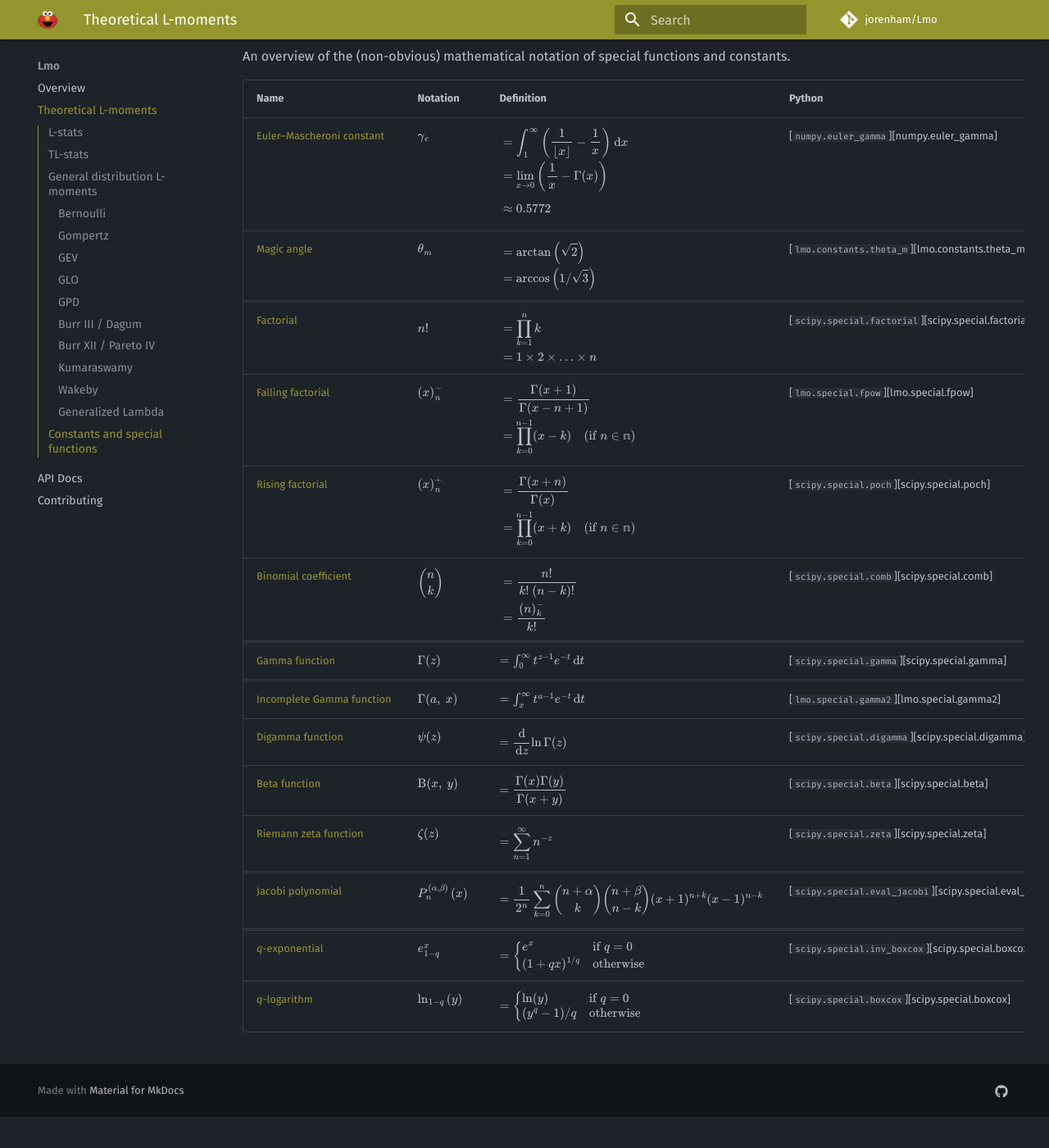
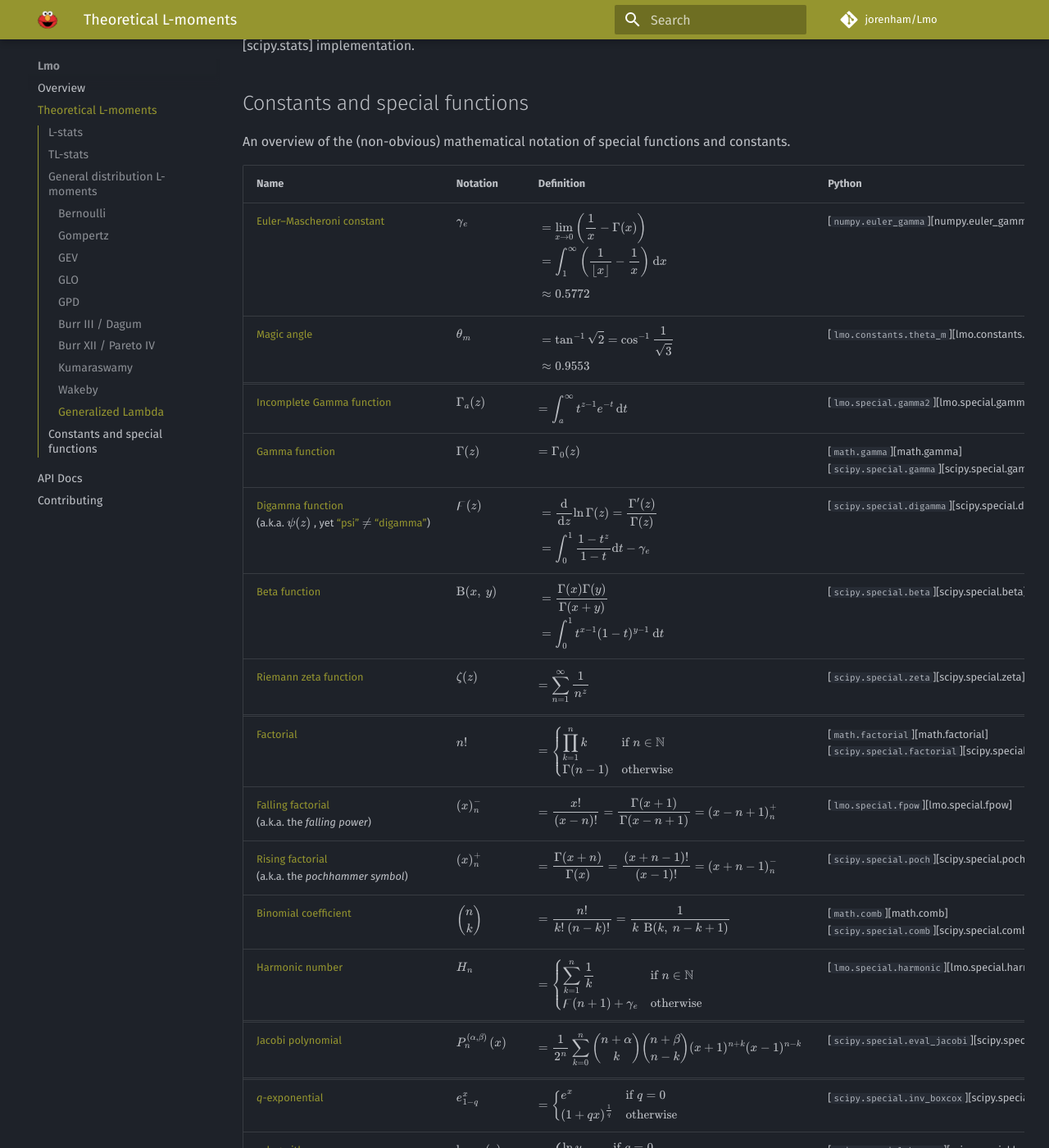
Before and after one commit to jorenham/Lmo, an MkDocs documentation site: the page built from docs/distributions.md, in a window 1280 px wide and 1400 px high, scrolled down 9907 px. Shown: the whole window at 82% size. Built offline with MkDocs 1.6.1 and Material for MkDocs 9.7.7, drawn with Linux system fonts in a browser that asks for light colours; comment, search, counter and statistics services are not loaded; before the commit the page ends 11269 px from its top, so only the background shows below that; some of the changed text lies outside the part shown.

Commit message:
documented wakeby's L-moments for all cases ... and general improvements to the constants / special function table

```diff
--- a/docs/distributions.md
+++ b/docs/distributions.md
@@ -742,7 +742,7 @@
             \binom{r + k - 2}{r + t - 1}
             \binom{r + s + t}{k}
             e^{\alpha k} \
-            \Gamma(0,\ \alpha k)
+            \Gamma_{\alpha k}(0)
     \label{eq:lr_gompertz}
     \end{equation}
 \]
@@ -825,7 +825,7 @@
     \begin{equation}
         \tlmoment{s, t}{r} = \begin{cases}
             \displaystyle
-                \psi(s + 1) - \psi(t + 1)
+                \digamma(s + 1) - \digamma(t + 1)
             & \text{if } \alpha = 0 \wedge r = 1 \\
             \displaystyle
                 \frac{(-1)^r}{r} \B(r - 1,\ s + 1)
@@ -844,7 +844,7 @@
     \end{equation}
 \]
 
-Where \( \psi(z) \) is the [digamma function](#def-digamma).
+Where \( \digamma(z) \) is the [digamma function](#def-digamma).
 
 The corresponding `scipy.stats` implementation is
 [`kappa4`][scipy.stats.kappa4], with `h = -1` and `k` set to \( \alpha \);
@@ -1075,11 +1075,17 @@
 \[
 x \in \begin{cases}
     \displaystyle
-    \big[0,\ \infty\big)
-        & \text{if }  \delta \ge 0 \text{ and } \phi < 1  \\
+    \left[0,\ \frac{\phi}{\beta} - \frac{1 - \phi}{\delta} \right]
+        & \text{if } \delta < 0 \vee (
+            \phi = 1 \wedge
+            \beta \, \delta \neq 0
+        ) \\
     \displaystyle
-    \left[0,\ \frac{\phi}{\beta} - \frac{1 - \phi}{\delta} \right]
-        & \text{if } \delta < 0 \text{ or } \phi = 1 \\
+    \big[0,\ \infty\big]
+        & \text{if }  \beta = 0 \vee (
+            \phi < 1 \wedge
+            \delta \ge 0
+        )
 \end{cases}
 \]
 
@@ -1097,29 +1103,49 @@
     - \frac{1 - \phi}{\delta} (1 - (1 - F)^{-\delta})
 \]
 
-Lmo figured out that all of Wakeby's (trimmed) L-moments can be expressed as
+Lmo figured out that when \( \delta < t + 1 \), all of Wakeby's (trimmed)
+L-moments can be expressed as
 
 \[
-\begin{equation}
+\begin{align}
+    \tlmoment{s,t}{1}
+    &= \phi \left(
+    \begin{cases}
+        \displaystyle H_{s + t + 1} - H_t
+            & \text{if } \beta = 0 \\
+        \displaystyle \frac{1}{\beta} - \frac
+            {\rfact{t + 1}{s + 1}}
+            {\beta \ \rfact{t + 1 + \beta }{s + 1}}
+            & \text{if } \beta \neq 0
+    \end{cases}
+    \right)
+    + (1 - \phi) \left(
+    \begin{cases}
+        \displaystyle H_{s + t + 1} - H_t
+            & \text{if } \delta = 0 \\
+        \displaystyle \frac
+            {\rfact{t + 1}{s + 1}}
+            {\delta \rfact{t + 1 - \delta}{s + 1}}
+        - \frac{1}{\delta}
+            & \text{if } \delta \neq 0
+    \end{cases}
+    \right) \\
     \tlmoment{s,t}{r}
-        = -\frac{\rfact{r + t}{s + 1}}{r} \left[
-            \phi \frac
-                {\rfact{1 - \beta}{r - 2}}
-                {\rfact{1 + \beta + t}{r + s}}
-            + (1 - \phi) \frac
-                {\rfact{1 + \delta}{r - 2}}
-                {\rfact{1 - \delta + t}{r + s}}
-        \right]
-        - \underbrace{
-            \ffact{1}{r} \left(
-                \frac{\phi}{\beta} - \frac{1 - \phi}{\delta}
-            \right)
-        }_{\text{will be } 0 \text{ if } r>1}
-\end{equation}
+    &= \frac{\rfact{r + t}{s + 1}}{r} \left(
+        \phi \frac
+            {\rfact{1 - \beta}{r - 2}}
+            { \rfact{1 + \beta + t}{r + s}}
+        + (1 - \phi) \frac
+            {\rfact{1 + \delta}{r - 2}}
+            {\rfact{1 - \delta + t}{r + s}}
+    \right) \quad \text{for } r > 1
+\end{align}
 \]
 
-The Wakeby distribution is implemented in
-[`lmo.distributions.wakeby`][lmo.distributions.wakeby].
+where \( H_n \) is a [harmonic number](#def-harmonic).
+
+See [`lmo.distributions.wakeby`][lmo.distributions.wakeby] for the
+implementation.
 
 !!! info "Special cases"
 
@@ -1144,7 +1170,7 @@
     variant that is generally used, after scaling by \( \sigma \) and shifting
     by \( \xi \). The shape parameters \( \beta \) and \( \delta \) are
     (intentionally) equivalent, the scale parameters are related by
-    ( \alpha \equiv \sigma \phi \) and \( gamma \equiv \sigma (1 - \phi) \),
+    \( \alpha \equiv \sigma \phi \) and \( gamma \equiv \sigma (1 - \phi) \),
     and the location parameter is precisely \( \xi \).
 
     Conversely, Lmo's "standard" Wakeby distribution can by obtained from
@@ -1216,12 +1242,12 @@
         <td>
             $$
             \begin{align\*}
+                &= \lim_{x \to 0} \left( \frac 1 x - \Gamma(x) \right) \\\\
                 &= \int_1^\infty
                     \left(
                         \frac{1}{\lfloor x \rfloor} - \frac 1 x
                     \right) \
                     \mathrm{d} x \\\\
-                &= \lim_{x \to 0} \left( \frac 1 x - \Gamma(x) \right) \\\\
                 &\approx 0.5772 \vphantom{\frac 1 1}
             \end{align\*}
             $$
@@ -1236,12 +1262,83 @@
         <td>
             $$
             \begin{align\*}
-                &= \arctan \left( \sqrt 2 \right) \\\\
-                &= \arccos \left( 1 / \sqrt 3 \right)
+                &= \tan^{-1} \sqrt 2 = \cos^{-1} \frac{1}{\sqrt 3} \\\\
+                &\approx 0.9553
             \end{align\*}
             $$
         </td>
         <td>[`lmo.constants.theta_m`][lmo.constants.theta_m]</td>
+    </tr>
+    <tr id="def-gammainc" class="row-double-top">
+        <td>
+            [Incomplete Gamma function
+            ](https://wikipedia.org/wiki/Incomplete_gamma_function)
+        </td>
+        <td>\( \Gamma_a(z) \)</td>
+        <td>
+            $$
+            = \int_a^\infty t^{z - 1} e^{-t} \, \mathrm{d} t
+            $$
+        </td>
+        <td>[`lmo.special.gamma2`][lmo.special.gamma2]</td>
+    </tr>
+    <tr id="def-gamma">
+        <td>
+            [Gamma function](https://wikipedia.org/wiki/Gamma_function)
+        </td>
+        <td>\( \Gamma(z) \)</td>
+        <td>\( = \Gamma_0(z) \)</td>
+        <td>
+            [`math.gamma`][math.gamma]<br>
+            [`scipy.special.gamma`][scipy.special.gamma]
+        </td>
+    </tr>
+    <tr id="def-digamma">
+        <td>
+            [Digamma function](https://wikipedia.org/wiki/Digamma_function)<br>
+            (a.k.a. \( \psi(z) \ \), yet
+            ["psi"](https://en.wikipedia.org/wiki/Psi_(Greek)) \( \neq \)
+            ["digamma"](https://wikipedia.org/wiki/Digamma))
+        </td>
+        <td>\( \digamma(z) \)</td>
+        <td>
+            $$
+            \begin{align\*}
+            &= \frac{\mathrm{d}}{\mathrm{d}z} \ln \Gamma(z)
+                = \frac{\Gamma'(z)}{\Gamma(z)} \\\\
+            &= \int_0^1 \frac{1 - t^z}{1 - t} \mathrm{d} t - \gamma_e
+            \end{align\*}
+            $$
+        </td>
+        <td>[`scipy.special.digamma`][scipy.special.digamma]</td>
+    </tr>
+    <tr id="def-beta">
+        <td>
+            [Beta function](https://wikipedia.org/wiki/Beta_function)
+        </td>
+        <td>\( \B(x,\ y) \)</td>
+        <td>
+            $$
+            \begin{align\*}
+            &= \frac{\Gamma(x) \Gamma(y)}{\Gamma(x + y)} \\\\
+            &= \int_0^1 t^{x - 1} (1 - t)^{y - 1} \ \mathrm{d} t
+            \end{align\*}
+            $$
+        </td>
+        <td>[`scipy.special.beta`][scipy.special.beta]</td>
+    </tr>
+    <tr id="def-zeta">
+        <td>
+            [Riemann zeta function
+            ](https://wikipedia.org/wiki/Riemann_zeta_function)
+        </td>
+        <td>\( \zeta(z) \)</td>
+        <td>
+            $$
+            = \sum_{n = 1}^{\infty} \frac{1}{n^z}
+            $$
+        </td>
+        <td>[`scipy.special.zeta`][scipy.special.zeta]</td>
     </tr>
     <tr id="def-factorial" class="row-double-top">
         <td>
@@ -1250,27 +1347,31 @@
         <td>$$ n! \vphantom{\prod_{k=1}^n k} $$</td>
         <td>
             $$
-            \begin{align\*}
-                &= \prod_{k=1}^n k \\\\
-                &= 1 \times 2 \times \ldots \times n
-            \end{align\*}
+            = \begin{cases}
+                \displaystyle \prod_{k=1}^n k
+                    & \text{if } n \in \mathbb{N} \\\\
+                \displaystyle \Gamma(n - 1)
+                    & \text{otherwise}
+            \end{cases}
             $$
         </td>
-        <td>[`scipy.special.factorial`][scipy.special.factorial]</td>
+        <td>
+            [`math.factorial`][math.factorial]<br>
+            [`scipy.special.factorial`][scipy.special.factorial]
+        </td>
     </tr>
     <tr id="def-falling">
         <td>
             [Falling factorial
-            ](https://wikipedia.org/wiki/Falling_and_rising_factorials)
+            ](https://wikipedia.org/wiki/Falling_and_rising_factorials)<br>
+            (a.k.a. the *falling power*)
         </td>
         <td>\( \ffact{x}{n} \)</td>
         <td>
             $$
-            \begin{align\*}
-                &= \frac{\Gamma(x + 1)}{\Gamma(x - n + 1)} \\\\
-                &= \prod_{k=0}^{n-1} (x - k)
-                    \quad (\text{if } n \in \mathbb{n})
-            \end{align\*}
+                = \frac{x!}{(x - n)!}
+                = \frac{\Gamma(x + 1)}{\Gamma(x - n + 1)}
+                = \rfact{x - n + 1}{n}
             $$
         </td>
         <td>[`lmo.special.fpow`][lmo.special.fpow]</td>
@@ -1278,16 +1379,15 @@
     <tr id="def-rising">
         <td>
             [Rising factorial
-            ](https://wikipedia.org/wiki/Falling_and_rising_factorials)
+            ](https://wikipedia.org/wiki/Falling_and_rising_factorials) <br>
+            (a.k.a. the *pochhammer symbol*)
         </td>
         <td>\( \rfact{x}{n} \)</td>
         <td>
             $$
-            \begin{align\*}
-                &= \frac{\Gamma(x + n)}{\Gamma(x)} \\\\
-                &= \prod_{k=0}^{n-1} (x + k)
-                    \quad (\text{if } n \in \mathbb{n})
-            \end{align\*}
+                = \frac{\Gamma(x + n)}{\Gamma(x)}
+                = \frac{(x + n - 1)!}{(x - 1)!}
+                = \ffact{x + n - 1}{n}
             $$
         </td>
         <td>[`scipy.special.poch`][scipy.special.poch]</td>
@@ -1300,63 +1400,32 @@
         <td>$$ \binom n k $$</td>
         <td>
             $$
-            \begin{align\*}
-                &= \frac{n!}{k! \ (n - k)!} \\\\
-                &= \frac{\ffact{n}{k}}{k!}
-            \end{align\*}
+                = \frac{n!}{k! \ (n - k)!}
+                = \frac{1}{k \ \B(k,\ n - k + 1)}
             $$
         </td>
-        <td>[`scipy.special.comb`][scipy.special.comb]</td>
+        <td>
+            [`math.comb`][math.comb]<br>
+            [`scipy.special.comb`][scipy.special.comb]
+        </td>
     </tr>
-    <tr id="def-gamma" class="row-double-top">
+    <tr id="def-harmonic">
         <td>
-            [Gamma function](https://wikipedia.org/wiki/Gamma_function)
+            [Harmonic number
+            ](https://wikipedia.org/wiki/Harmonic_number)
         </td>
-        <td>\( \Gamma(z) \)</td>
-        <td>\( = \int_0^\infty t^{z-1} e^{-t} \, \mathrm{d} t \)</td>
-        <td>[`scipy.special.gamma`][scipy.special.gamma]</td>
-    </tr>
-    <tr id="def-gammainc" class="row-double-top">
-        <td>
-            [Incomplete Gamma function
-            ](https://wikipedia.org/wiki/Incomplete_gamma_function)
-        </td>
-        <td>\( \Gamma(a,\ x) \)</td>
-        <td>\( = \int_x^\infty t^{a - 1} e^{-t} \, \mathrm{d} t \)</td>
-        <td>[`lmo.special.gamma2`][lmo.special.gamma2]</td>
-    </tr>
-    <tr id="def-digamma">
-        <td>
-            [Digamma function](https://wikipedia.org/wiki/Digamma_function)
-        </td>
-        <td>\( \psi(z) \)</td>
+        <td>\( H_n \)</td>
         <td>
             $$
-            = \frac{\mathrm{d}}{\mathrm{d}z} \ln \Gamma(z)
+            = \begin{cases}
+                \displaystyle \sum_{k=1}^n \frac{1}{k}
+                    & \text{if } n \in \mathbb{N} \\\\
+                \displaystyle \digamma(n + 1) + \gamma_e
+                    & \text{otherwise}
+            \end{cases}
             $$
         </td>
-        <td>[`scipy.special.digamma`][scipy.special.digamma]</td>
-    </tr>
-    <tr id="def-beta">
-        <td>
-            [Beta function](https://wikipedia.org/wiki/Beta_function)
-        </td>
-        <td>\( \B(x,\ y) \)</td>
-        <td>
-            $$
-            = \frac{\Gamma(x) \Gamma(y)}{\Gamma(x + y)}
-            $$
-        </td>
-        <td>[`scipy.special.beta`][scipy.special.beta]</td>
-    </tr>
-    <tr id="def-zeta">
-        <td>
-            [Riemann zeta function
-            ](https://wikipedia.org/wiki/Riemann_zeta_function)
-        </td>
-        <td>\( \zeta(z) \)</td>
-        <td>$$ = \sum_{n = 1}^{\infty} n^{-z} $$</td>
-        <td>[`scipy.special.zeta`][scipy.special.zeta]</td>
+        <td>[`lmo.special.harmonic`][lmo.special.harmonic]</td>
     </tr>
     <tr id="def-jacobi" class="row-double-top">
         <td>
@@ -1384,7 +1453,7 @@
             = \begin{cases}
                 \displaystyle e^x
                     & \text{if } q = 0 \\\\
-                \displaystyle (1 + q x)^{1 / q}
+                \displaystyle (1 + q x)^{\frac{1}{q}}
                     & \text{otherwise}
             \end{cases}
             $$
@@ -1393,15 +1462,17 @@
     </tr>
     <tr id="def-qlog">
         <td>
-            [*q*-logarithm](https://wikipedia.org/wiki/Tsallis_statistics)
+            [*q*-logarithm](https://wikipedia.org/wiki/Tsallis_statistics)<br>
+            (a.k.a. the
+            [Box-Cox transform](https://wikipedia.org/wiki/Power_transform))
         </td>
         <td>\( \qlog{1 - q}{y} \)</td>
         <td>
             $$
             = \begin{cases}
-                \displaystyle \ln(y)
+                \displaystyle \ln y
                     & \text{if } q = 0 \\\\
-                \displaystyle \left( y^q - 1 \right) / q
+                \displaystyle \frac{y^q - 1}{q}
                     & \text{otherwise}
             \end{cases}
             $$
--- a/mkdocs.yml
+++ b/mkdocs.yml
@@ -43,6 +43,7 @@
       handlers:
         python:
           import:
+            - url: https://docs.python.org/3/objects.inv
             - url: https://numpy.org/doc/stable/objects.inv
             - url: https://docs.scipy.org/doc/scipy/objects.inv
             - url: https://pandas.pydata.org/docs/objects.inv
```
